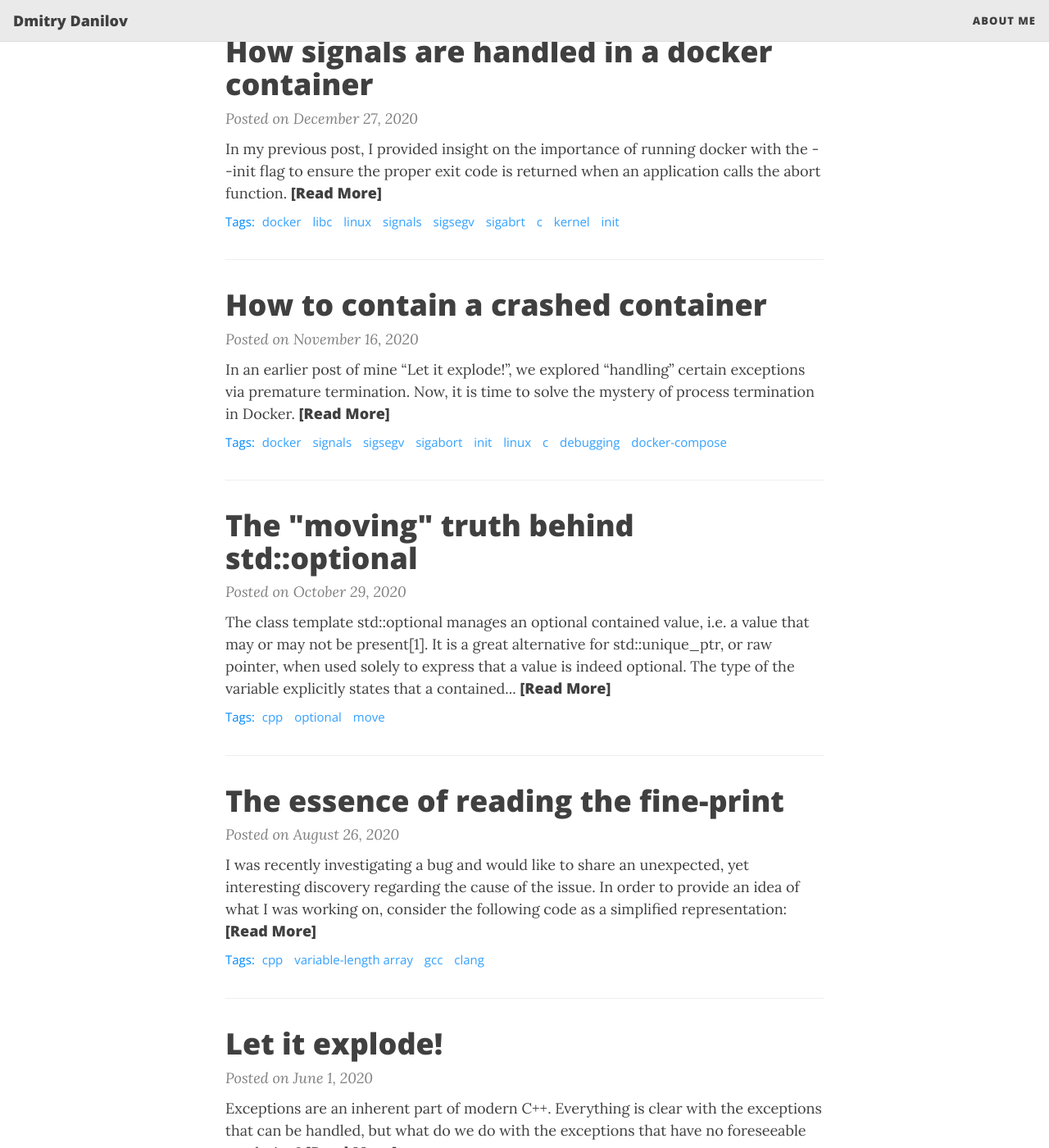
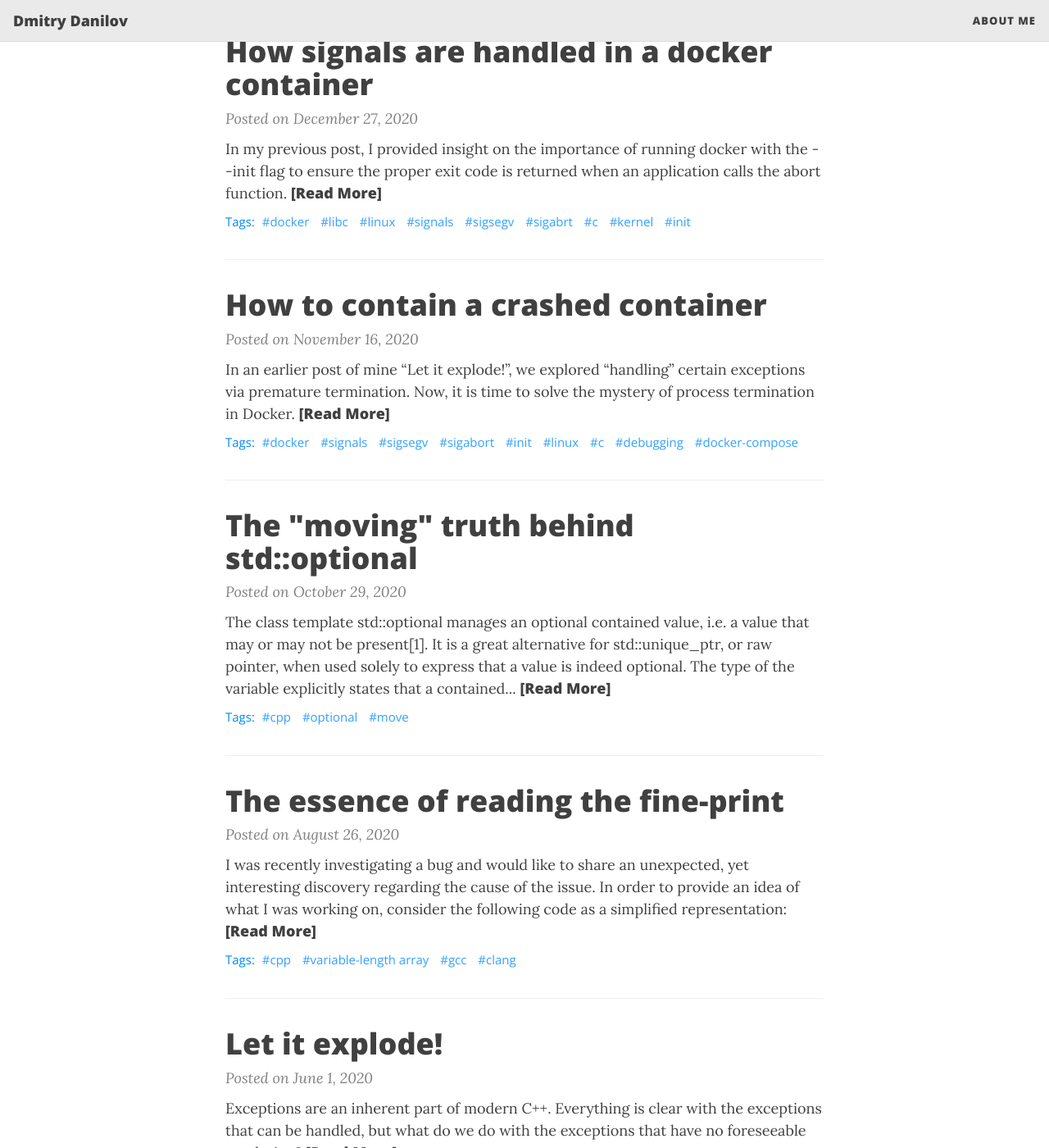
Before and after one commit to f-squirrel/f-squirrel.github.io, a Jekyll site: the page built from index.html, in a window 1280 px wide and 1400 px high, scrolled down 347 px. Shown: the whole window at 82% size. Built offline with Jekyll 4.4.1, drawn with Linux system fonts in a browser that asks for light colours; nearby versions of some CDN libraries; the list of posts is cut into pages by our own code; some of the changed text lies outside the part shown.

Commit message:
Add symbol # to tag list

```diff
--- a/_layouts/home.html
+++ b/_layouts/home.html
@@ -83,7 +83,7 @@ layout: page
     <div class="blog-tags">
       <span>Tags:</span>
       {% for tag in post.tags %}
-      <a href="{{ '/tags' | absolute_url }}#{{- tag -}}">{{- tag -}}</a>
+      <a href="{{ '/tags' | absolute_url }}#{{- tag -}}">#{{- tag -}}</a>
       {% endfor %}
     </div>
     {% endif %}
--- a/_layouts/post.html
+++ b/_layouts/post.html
@@ -47,7 +47,7 @@ layout: base
         <div class="blog-tags">
           <span>Tags:</span>
           {% for tag in page.tags %}
-            <a href="{{ '/tags' | relative_url }}#{{- tag -}}">{{- tag -}}</a>
+            <a href="{{ '/tags' | relative_url }}#{{- tag -}}">#{{- tag -}}</a>
           {% endfor %}
         </div>
       {% endif %}
```
